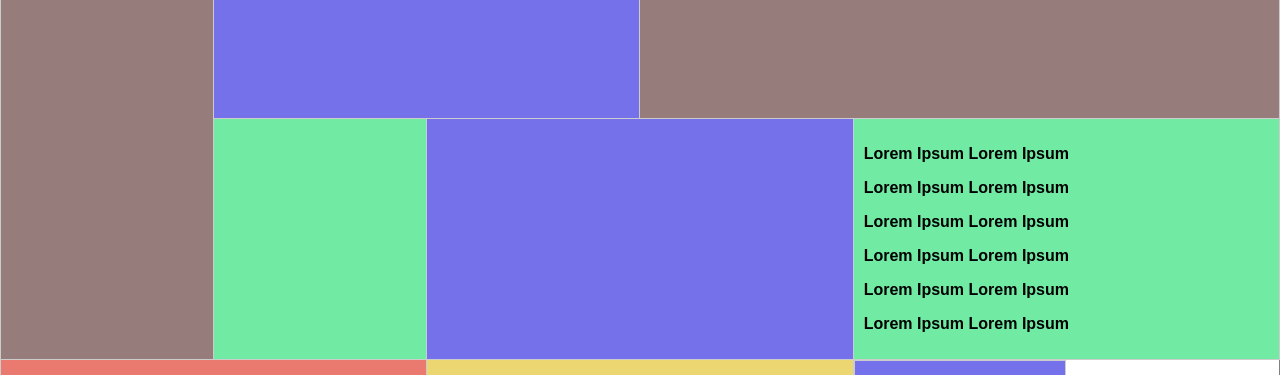
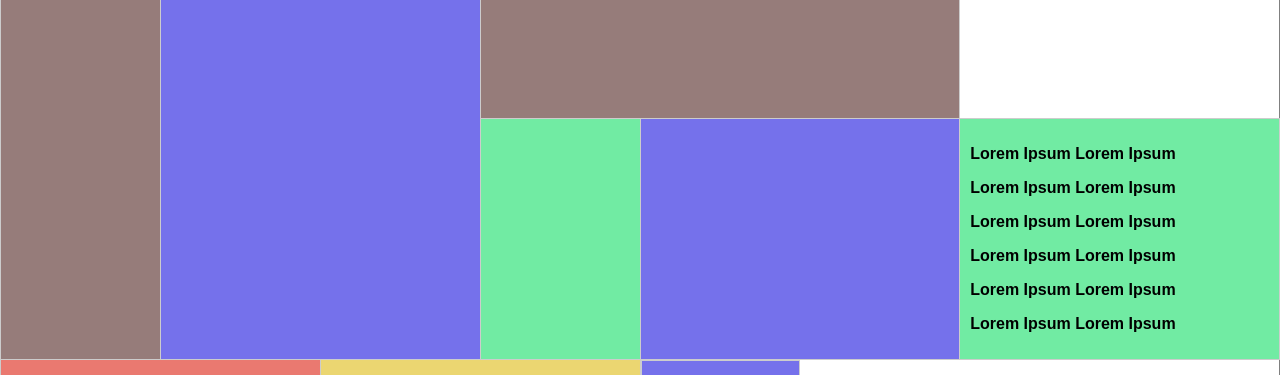
Before and after one commit to Bernardpxl/n, a plain HTML site: page index.html in a window 1280 px wide. Shown: the part 138-513 px from the top of the page. Drawn offline with Linux system fonts and the light colour scheme.

Commit message:
Update index.html

```diff
--- a/index.html
+++ b/index.html
@@ -19,7 +19,7 @@
 
     <tr>
       <td rowspan="3" class="td2"></td>
-      <td colspan="2" rowspan="2" class="td3"></td>
+      <td colspan="2" rowspan="3" class="td3"></td>
       <td class="td4" colspan="3"></td>
       </td>
     </tr>
```
